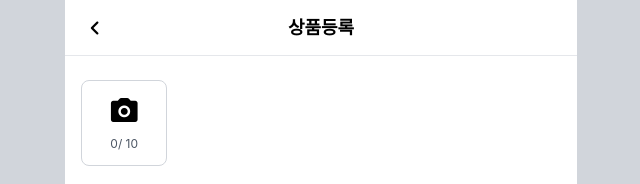
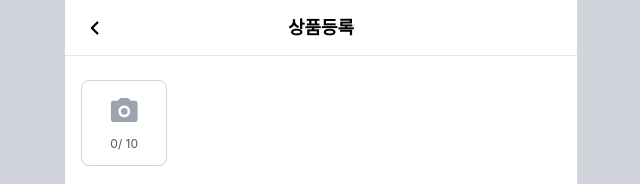
Before and after one commit to wndgur2/ddang, a React (Vite) app: page /popup/product/register in a window 1280 px wide. Shown: the top 184 px of the page, without its empty margins (319-959 px from the left). Built offline with nearby package versions, Linux system fonts and the light colour scheme.

Commit message:
feat: 아이콘 개선

```diff
--- a/src/features/product/components/ImagePicker.jsx
+++ b/src/features/product/components/ImagePicker.jsx
@@ -27,7 +27,7 @@ function ImagePicker({ images, setImages }) {
             name='photo_camera'
             filled
             size={32}
-            color={'var(--color-gray-400)'}
+            className={'text-gray-400'}
           />
           <span
             className={`text-xs whitespace-nowrap ${
```
